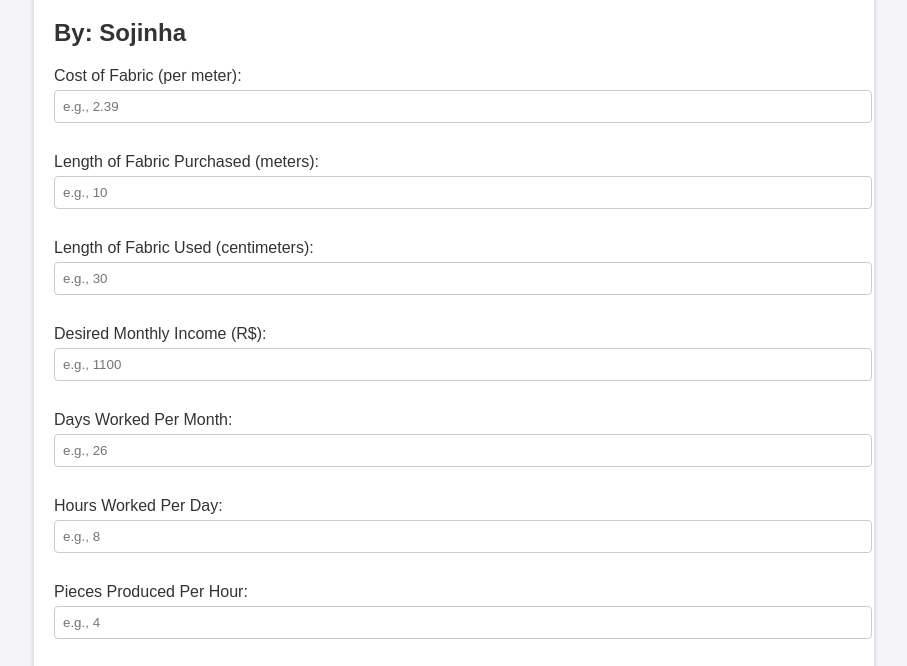
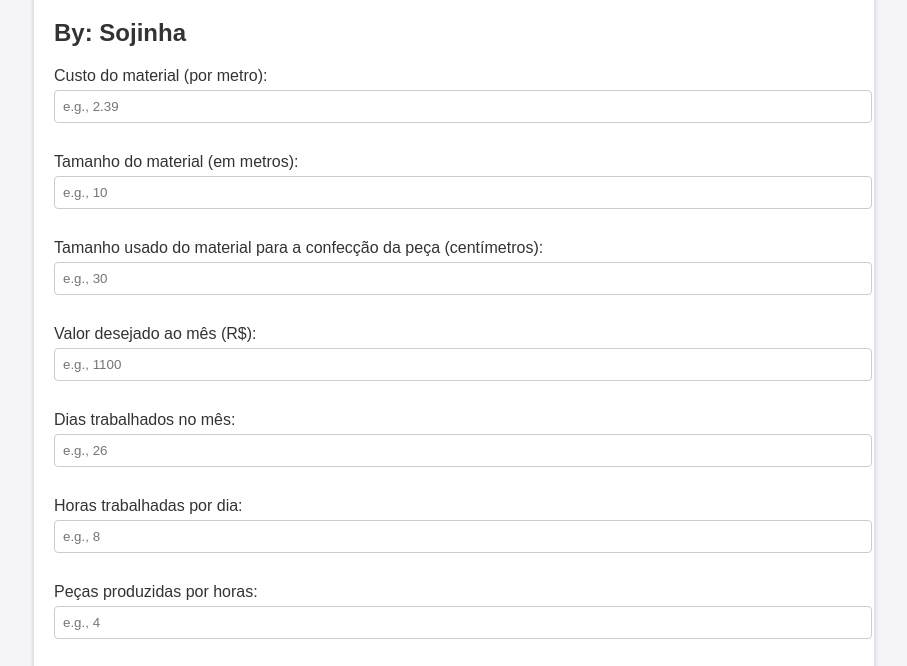
Before and after one commit to GabrielValeze/patchwork, a plain HTML site: page index.html in a window 1280 px wide. Shown: the part 131-797 px from the top of the page, without its empty margins (186-1093 px from the left). Drawn offline with Linux system fonts and the light colour scheme.

Commit message:
Update index.html

```diff
--- a/index.html
+++ b/index.html
@@ -60,28 +60,28 @@
     <div class="container">
         <h1>Preço para peça de patchwork</h1>
         <h2>By: Sojinha</h2>
-        <label for="fabric-cost">Cost of Fabric (per meter):</label>
+        <label for="fabric-cost">Custo do material (por metro):</label>
         <input type="number" id="fabric-cost" placeholder="e.g., 2.39" step="0.01">
 
-        <label for="fabric-length">Length of Fabric Purchased (meters):</label>
+        <label for="fabric-length">Tamanho do material (em metros):</label>
         <input type="number" id="fabric-length" placeholder="e.g., 10" step="0.01">
 
-        <label for="fabric-used">Length of Fabric Used (centimeters):</label>
+        <label for="fabric-used">Tamanho usado do material para a confecção da peça (centímetros):</label>
         <input type="number" id="fabric-used" placeholder="e.g., 30">
 
-        <label for="monthly-income">Desired Monthly Income (R$):</label>
+        <label for="monthly-income">Valor desejado ao mês (R$):</label>
         <input type="number" id="monthly-income" placeholder="e.g., 1100">
 
-        <label for="days-worked">Days Worked Per Month:</label>
+        <label for="days-worked">Dias trabalhados no mês:</label>
         <input type="number" id="days-worked" placeholder="e.g., 26">
 
-        <label for="hours-per-day">Hours Worked Per Day:</label>
+        <label for="hours-per-day">Horas trabalhadas por dia:</label>
         <input type="number" id="hours-per-day" placeholder="e.g., 8">
 
-        <label for="pieces-per-hour">Pieces Produced Per Hour:</label>
+        <label for="pieces-per-hour">Peças produzidas por horas:</label>
         <input type="number" id="pieces-per-hour" placeholder="e.g., 4">
 
-        <label for="fixed-costs">Monthly Fixed Costs (R$):</label>
+        <label for="fixed-costs">Valor mensal fixo de despesas (R$):</label>
         <input type="number" id="fixed-costs" placeholder="e.g., 300">
 
         <button onclick="calculatePrice()">Calculate</button>
```
